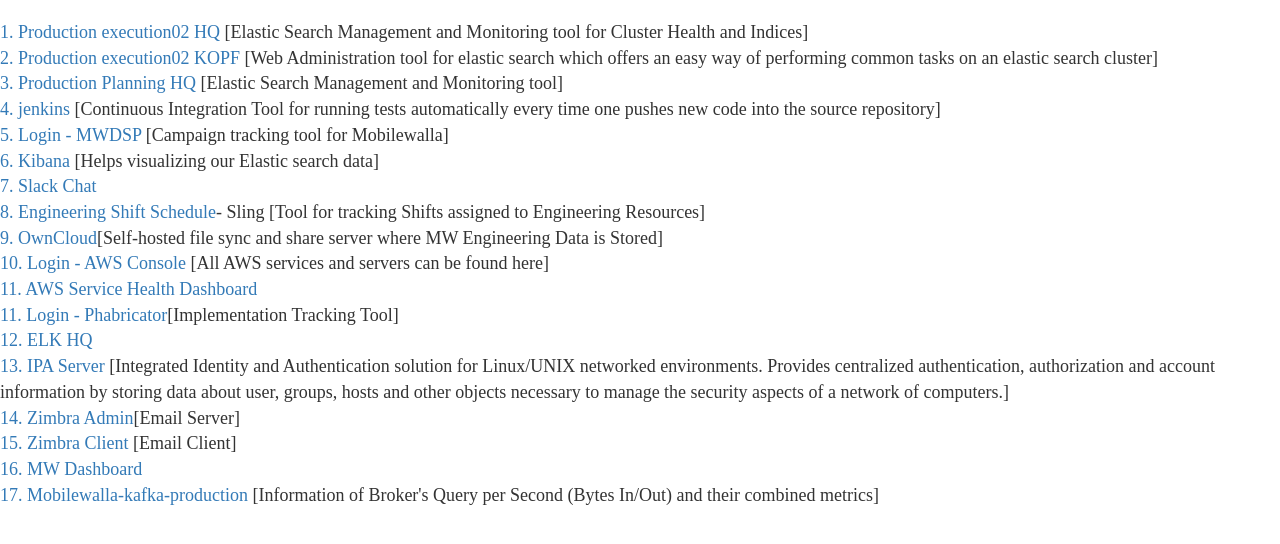
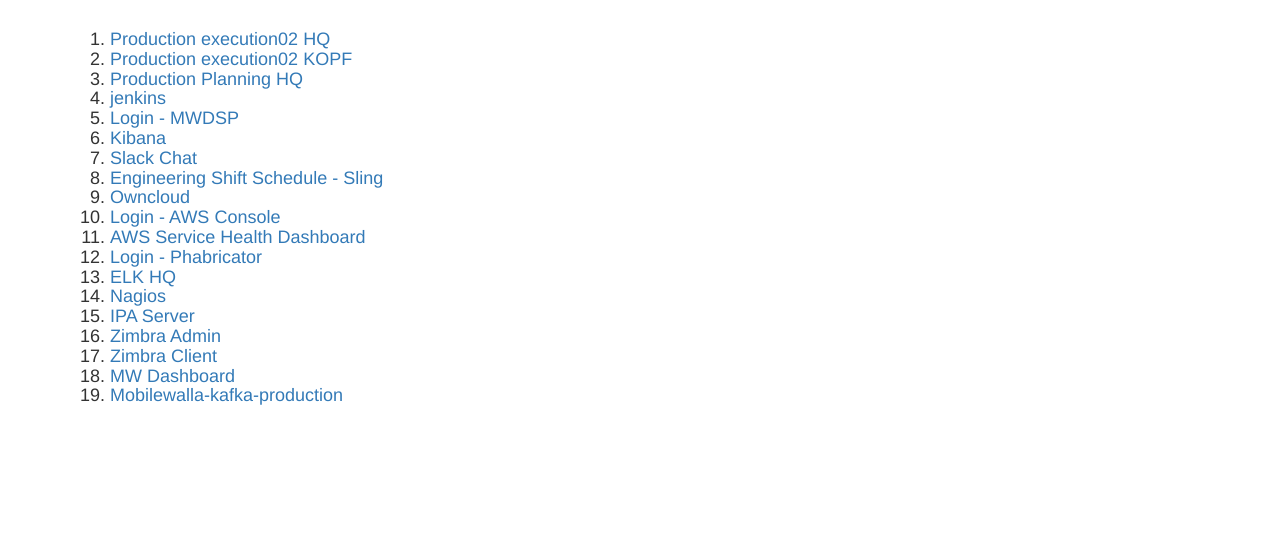
Before and after one commit to Sumontanaskar/django-library, a Django app: template myapp/templates/myapp/urls.html in a window 1280 px wide. Shown: the part 52-596 px from the top of the page. Run offline with Django 3.2, Linux system fonts and the light colour scheme; the template is opened without the code that fills it, so the values that code supplies are empty; some libraries are stand-ins or nearby versions.

Commit message:
update urls page

```diff
--- a/myapp/templates/myapp/urls.html
+++ b/myapp/templates/myapp/urls.html
@@ -1,60 +1,82 @@
+<!DOCTYPE html>
+{% extends 'myapp/base.html' %}
+{% block body %}
+<html lang="en">
 <head>
-    <title>URLS</title>
+  <link rel="stylesheet" href="https://maxcdn.bootstrapcdn.com/bootstrap/3.3.7/css/bootstrap.min.css">
+  <script src="https://ajax.googleapis.com/ajax/libs/jquery/3.2.1/jquery.min.js"></script>
+  <script src="https://maxcdn.bootstrapcdn.com/bootstrap/3.3.7/js/bootstrap.min.js"></script>
 </head>
-
-{% extends 'myapp/base.html' %}
-
-
-{% block body %}
-<style>
-.tooltip {
-    position: relative;
-    display: inline-block;
-    border-bottom: 1px dotted black;
-}
-
-.tooltip .tooltiptext {
-    visibility: hidden;
-    width: 120px;
-    background-color: black;
-    color: #fff;
-    text-align: center;
-    border-radius: 6px;
-    padding: 5px 0;
-
-    /* Position the tooltip */
-    position: absolute;
-    z-index: 1;
-}
-
-.tooltip:hover .tooltiptext {
-    visibility: visible;
-}
-</style>
-
 <body>
-
-    <font face = "Bedrock" size = "4">
-        <a href="http://production.execution02.esearch.mobilewalla.com:9200/_plugin/hq/#" target="_blank" rel='stylesheet' >1. Production execution02 HQ</a> [Elastic Search Management and Monitoring tool for Cluster Health and Indices] <br>
-        <a href="http://production.execution02.esearch.mobilewalla.com:9200/_plugin/kopf/#/cluster" target="_blank">2. Production execution02 KOPF </a> [Web Administration tool for elastic search which offers an easy way of performing common tasks on an elastic search cluster] <br>
-        <a href="http://production.planning.esearch.mobilewalla.com:9200/_plugin/kopf/#!/cluster#cluster" target="_blank">3. Production Planning HQ</a> [Elastic Search Management and Monitoring tool] <br>
-        <a href="http://jenkins.mobilewalla.com:8080/login?from=%2F" target="_blank">4. jenkins</a> [Continuous Integration Tool for running tests automatically every time one pushes new code into the source repository]	<br>
-        <a href="http://prod-ui.mobilewalla.com/DSP/login/auth" target="_blank">5. Login - MWDSP </a> [Campaign tracking tool for Mobilewalla] <br>
-        <a href="http://elk.mobilewalla.com:8880/" target="_blank">6. Kibana </a> [Helps visualizing our Elastic search data] <br>
-        <a href="https://mobilewalla.slack.com/threads/files/" target="_blank">7. Slack Chat</a><br>
-        <a href="https://login.sling.is/" target="_blank">8. Engineering Shift Schedule</a>- Sling [Tool for tracking Shifts assigned to Engineering Resources]<br>
-        <a href="http://owncloud.wordsterbeta.com/owncloud/index.php" target="_blank">9. OwnCloud</a>[Self-hosted file sync and share server where MW Engineering Data is Stored]	<br>
-        <a href="https://mw-internal.signin.aws.amazon.com/console" target="_blank">10. Login - AWS Console</a> [All AWS services and servers can be found here] <br>
-        <a href="https://status.aws.amazon.com/" target="_blank">11. AWS Service Health Dashboard</a><br>
-        <a href="http://phabricator.mobilewalla.com/w/" target="_blank">11. Login - Phabricator</a>[Implementation Tracking Tool]<br>
-        <a href="http://elk.mobilewalla.com:9200/_plugin/hq/#" target="_blank">12. ELK HQ</a> <br>
-        <a href="https://ipa.mobilewalla.net/ipa/ui/" target="_blank">13. IPA Server</a> [Integrated Identity and Authentication solution for Linux/UNIX networked environments. Provides centralized authentication, authorization and account information by storing data about user, groups, hosts and other objects necessary to manage the security aspects of a network of computers.]	<br>
-        <a href="https://zimbra.mobilewalla.net:7071/zimbraAdmin/" target="_blank">14. Zimbra Admin</a>[Email Server]<br>
-        <a href="http://zimbra.mobilewalla.net/" target="_blank">15. Zimbra Client</a> [Email Client] <br>
-        <a href="http://elk.mobilewalla.com:9192/myapp/" target="_blank">16. MW Dashboard</a><br>
-        <a href="http://kafkamanager.mobilewalla.com:9000/clusters/mobilewalla-kafka-production/brokers" target="_blank">17. Mobilewalla-kafka-production</a> [Information of Broker's Query per Second (Bytes In/Out) and their combined metrics] <br>
-    </font>
-
+<div class="container">
+<h4>
+<ol type="1">
+<li>
+ <a href="http://production.execution02.esearch.mobilewalla.com:9200/_plugin/hq/#" target="_blank" rel='stylesheet' data-toggle="tooltip" data-placement="auto right" max-width= "350px" title="Elastic Search Management and Monitoring tool for Cluster Health and Indices">Production execution02 HQ</a>
+</li>
+<li>
+ <a href="http://production.execution02.esearch.mobilewalla.com:9200/_plugin/kopf/#/cluster" target="_blank" rel='stylesheet' data-toggle="tooltip" data-placement="auto right" title="Web Administration tool for elastic search which offers an easy way of performing common tasks on an elastic search cluster">Production execution02 KOPF</a>
+</li>
+<li>
+ <a href="http://production.planning.esearch.mobilewalla.com:9200/_plugin/kopf/#!/cluster#cluster" target="_blank" rel='stylesheet' data-toggle="tooltip" data-placement="auto right" title="Elastic Search Management and Monitoring tool">Production Planning HQ</a>
+</li>
+<li>
+ <a href="http://jenkins.mobilewalla.com:8080/login?from=%2F" target="_blank" rel='stylesheet' data-toggle="tooltip" data-placement="auto right" title="Continuous Integration Tool for running tests automatically every time one pushes new code into the source repository">jenkins</a>
+</li>
+<li>
+ <a href="http://prod-ui.mobilewalla.com/DSP/login/auth" target="_blank" rel='stylesheet' data-toggle="tooltip" data-placement="auto right" title="Campaign tracking tool for Mobilewalla">Login - MWDSP</a>
+</li>
+<li>
+ <a href="http://elk.mobilewalla.com:8880/" target="_blank" rel='stylesheet' data-toggle="tooltip" data-placement="auto right" title="Helps visualizing our Elastic search data">Kibana</a>
+</li>
+<li>
+ <a href="https://mobilewalla.slack.com/threads/files/" target="_blank" rel='stylesheet' data-toggle="tooltip" data-placement="auto right" title="">Slack Chat</a>
+</li>
+<li>
+ <a href="https://login.sling.is/" target="_blank" rel='stylesheet' data-toggle="tooltip" data-placement="auto right" title="Tool for tracking Shifts assigned to Engineering Resources">Engineering Shift Schedule - Sling</a>
+</li>
+<li>
+ <a href="http://owncloud.wordsterbeta.com/owncloud/index.php" target="_blank" rel='stylesheet' data-toggle="tooltip" data-placement="auto right" title="Self-hosted file sync and share server where MW Engineering Data is Stored">Owncloud</a>
+</li>
+<li>
+ <a href="https://mw-internal.signin.aws.amazon.com/console" target="_blank" rel='stylesheet' data-toggle="tooltip" data-placement="auto right" title="All AWS services and servers can be found here">Login - AWS Console</a>
+</li>
+<li>
+ <a href="https://status.aws.amazon.com/" target="_blank" rel='stylesheet' data-toggle="tooltip" data-placement="auto right" title="">AWS Service Health Dashboard</a>
+</li>
+<li>
+ <a href="http://phabricator.mobilewalla.com/w/" target="_blank" rel='stylesheet' data-toggle="tooltip" data-placement="auto right" title="Implementation Tracking Tool">Login - Phabricator</a>
+</li>
+<li>
+ <a href="http://elk.mobilewalla.com:9200/_plugin/hq/#" target="_blank" rel='stylesheet' data-toggle="tooltip" data-placement="auto right" title="">ELK HQ</a>
+</li>
+<li>
+ <a href="http://monitor.wordsterbeta.com/nagios/" target="_blank" rel='stylesheet' data-toggle="tooltip" data-placement="auto right" title="Nagios monitors systems, networks and infrastructure. It offers monitoring and alerting services for servers, switches, applications and services. It alerts users when things go wrong and alerts them a second time when the problem has been resolved.">Nagios</a>
+</li>
+<li>
+ <a href="https://ipa.mobilewalla.net/ipa/ui/" target="_blank" rel='stylesheet' data-toggle="tooltip" data-placement="auto right" title="Integrated Identity and Authentication solution for Linux/UNIX networked environments. Provides centralized authentication, authorization and account information by storing data about user, groups, hosts and other objects necessary to manage the security aspects of a network of computers.">IPA Server</a>
+</li>
+<li>
+ <a href="https://zimbra.mobilewalla.net:7071/zimbraAdmin/" target="_blank" rel='stylesheet' data-toggle="tooltip" data-placement="auto right" title="Email Server">Zimbra Admin</a>
+</li>
+<li>
+ <a href="http://zimbra.mobilewalla.net/" target="_blank" rel='stylesheet' data-toggle="tooltip" data-placement="auto right" title="Email Client">Zimbra Client</a>
+</li>
+<li>
+ <a href="http://elk.mobilewalla.com:9192/myapp/" target="_blank" rel='stylesheet' data-toggle="tooltip" data-placement="auto right" title="">MW Dashboard</a>
+</li>
+<li>
+ <a href="http://kafkamanager.mobilewalla.com:9000/clusters/mobilewalla-kafka-production/brokers" target="_blank" rel='stylesheet' data-toggle="tooltip" data-placement="auto right" title="Information of Broker's Query per Second (Bytes In/Out) and their combined metrics">Mobilewalla-kafka-production</a>
+</li>
+    </h4>
+</div>
+<script>
+$(document).ready(function(){
+    $('[data-toggle="tooltip"]').tooltip();
+});
+</script>
+</ol>
 </body>
 </html>
+
 {% endblock %}
```
